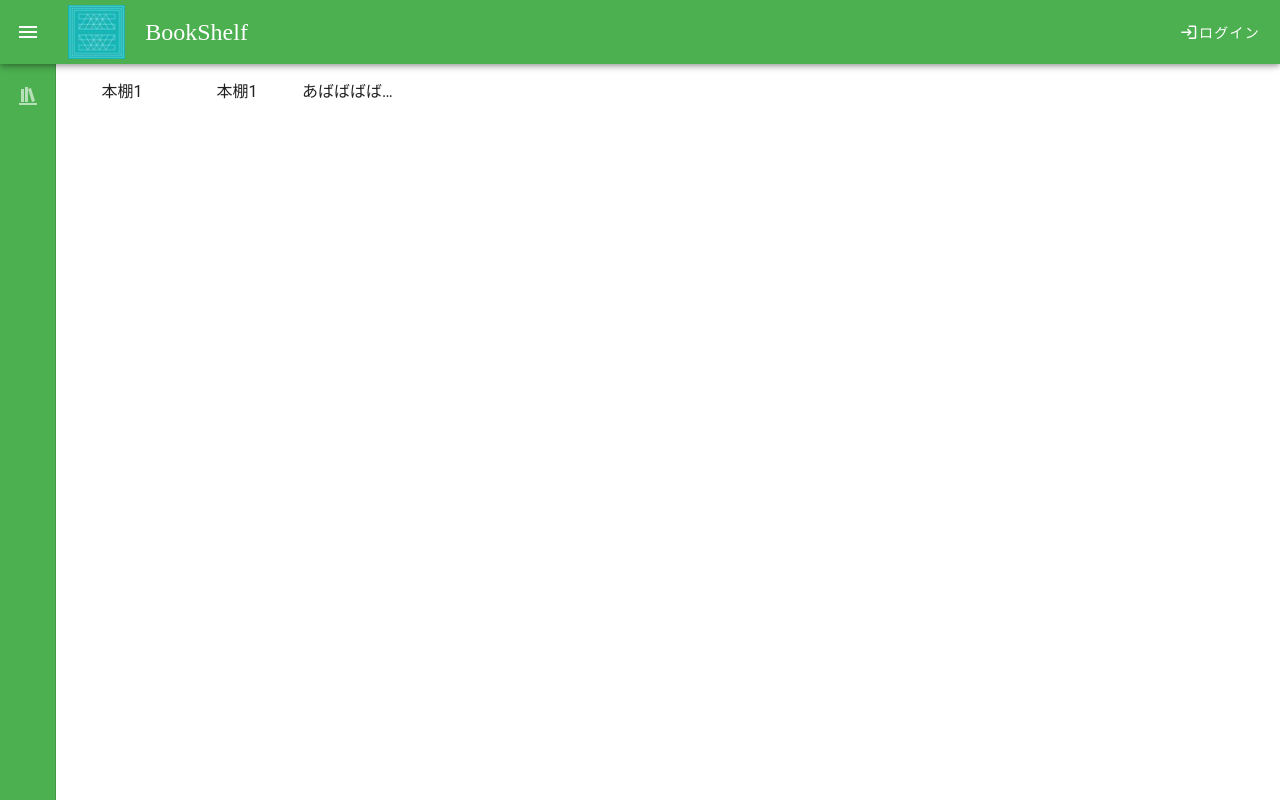
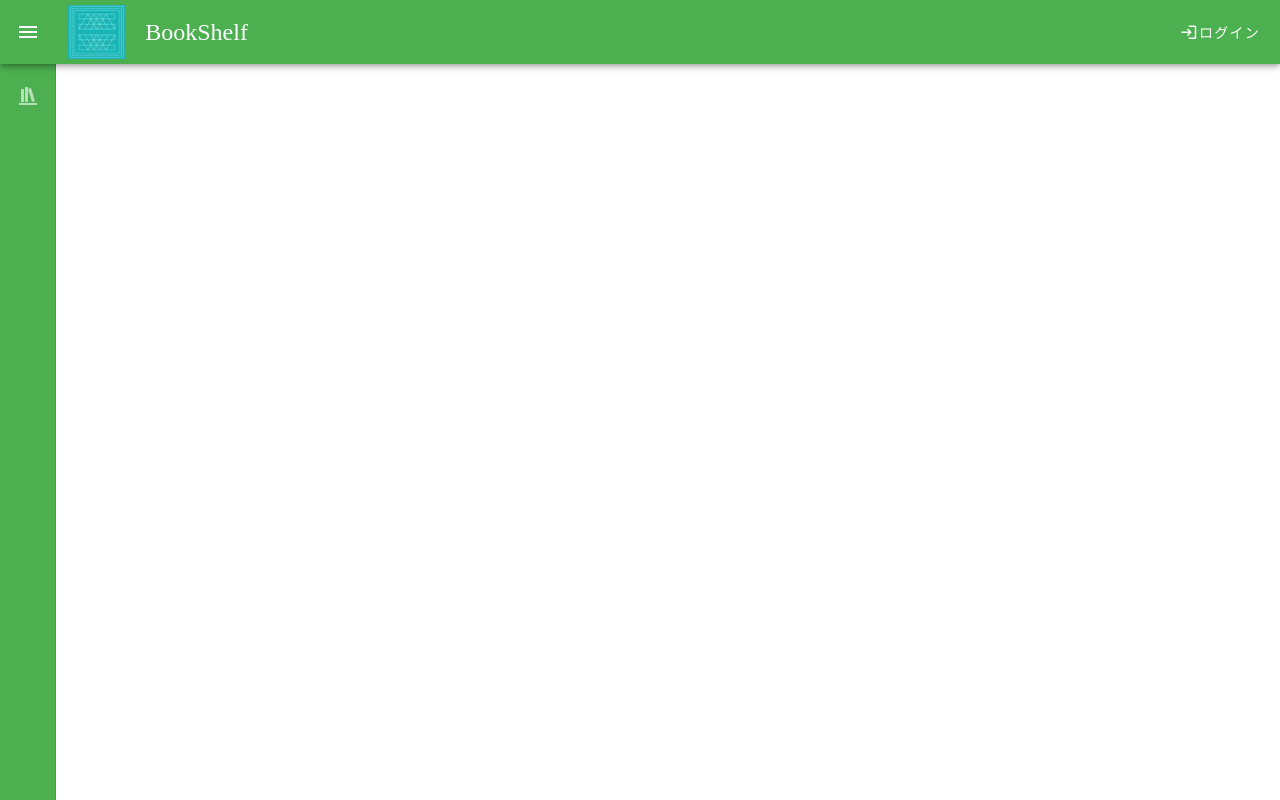
Before and after one commit to YumaHozumi/Shelfmate, a Vue app in the folder frontend/: page / in a window 1280 px wide. Built offline with nearby package versions, Linux system fonts and the light colour scheme; a web font is replaced by a local one.

Commit message:
Bookbarを削除

```diff
--- a/frontend/src/components/BookBar/BookBarItem.vue
+++ /dev/null
@@ -1,26 +0,0 @@
-<script setup lang="ts">
-interface Props {
-    label: string;
-    name: string;
-}
-
-defineProps<Props>();
-</script>
-
-<template>
-    <li>{{ label }}</li>
-</template>
-
-<style scoped lang="scss">
-li {
-    display: inline-block;
-    margin-right: 15px;
-    width: 100px; // 例として100pxを設定しています。あなたのニーズに応じて調節してください。
-    height: 20px; // これもあなたのニーズに応じて調節してください。
-    white-space: nowrap;
-    overflow: hidden;
-    text-overflow: ellipsis;
-    text-align: center;
-}
-
-</style>
--- a/frontend/src/containers/BookBarContainer.vue
+++ /dev/null
@@ -1,17 +0,0 @@
-<script setup lang="ts">
-import BookBarItem from "@/components/BookBar/BookBarItem.vue";
-</script>
-
-<template>
-
-        <BookBarItem label="本棚1" name="test1"></BookBarItem>
-        <BookBarItem label="本棚1" name="test1"></BookBarItem>
-        <BookBarItem label="あばばばばあばばばばばばばばばばばｂ" name="test1"></BookBarItem>
-</template>
-
-<style scoped lang="scss">
-.bookbar {
-    background-color: green;
-    padding: 0px;
-}
-</style>
--- a/frontend/src/views/AppTopView.vue
+++ b/frontend/src/views/AppTopView.vue
@@ -1,7 +1,6 @@
 <script setup lang="ts">
 import Header from '@/containers/Header.vue'
 import router from '@/router'
-import BookBarContainer from "@/containers/BookBarContainer.vue"
 
 const onNavigate = (name: string): void => {
   router.push({name: name});
@@ -10,5 +9,4 @@ const onNavigate = (name: string): void => {
 
 <template>
   <Header @navigate="onNavigate"></Header>
-  <BookBarContainer></BookBarContainer>
 </template>
```
Also changed, not shown: frontend/src/components/BookBar/BookBar.vue (deleted).
